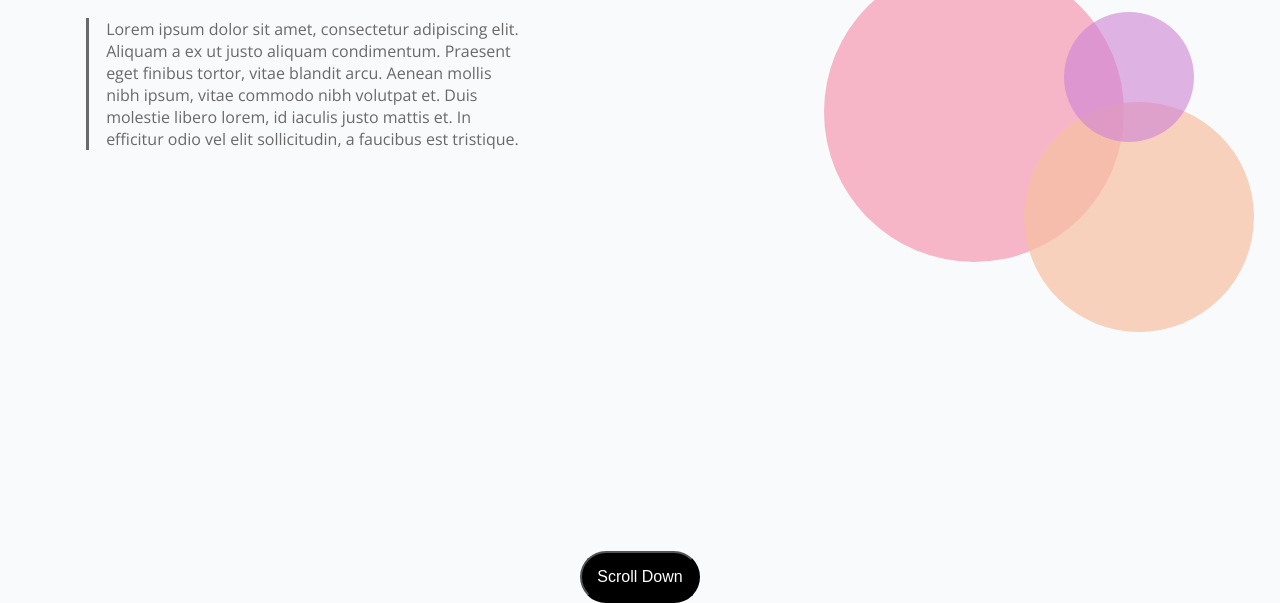
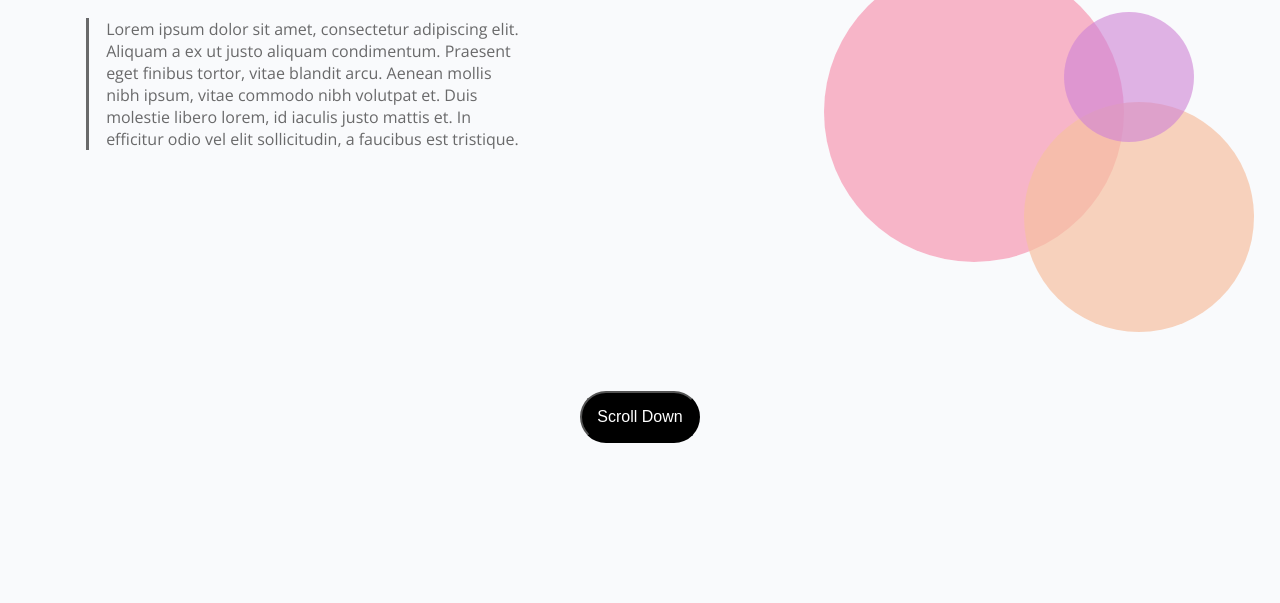
Before and after one commit to Acera-tops/ChirpusInc-HTML-CSS-Lab2, a plain HTML site: page HTML.CSS Lab2/index.html in a window 1280 px wide. Shown: the part 295-898 px from the top of the page. Drawn offline with nearby package versions, Linux system fonts and the light colour scheme.

Commit message:
adjusted the main height and removed commented code

```diff
--- a/HTML.CSS Lab2/style.css
+++ b/HTML.CSS Lab2/style.css
@@ -29,7 +29,6 @@ a {
     color: #69696a;
     text-decoration: none;
     font-size: 2em;
-    /* padding: 2%; */
 }
 
 button {
@@ -103,7 +102,7 @@ main {
     main {
         display: flex;
         flex-direction: row;
-        height: 70%;
+        height: 50%;
         padding-right: 50px;
     }
 
```
